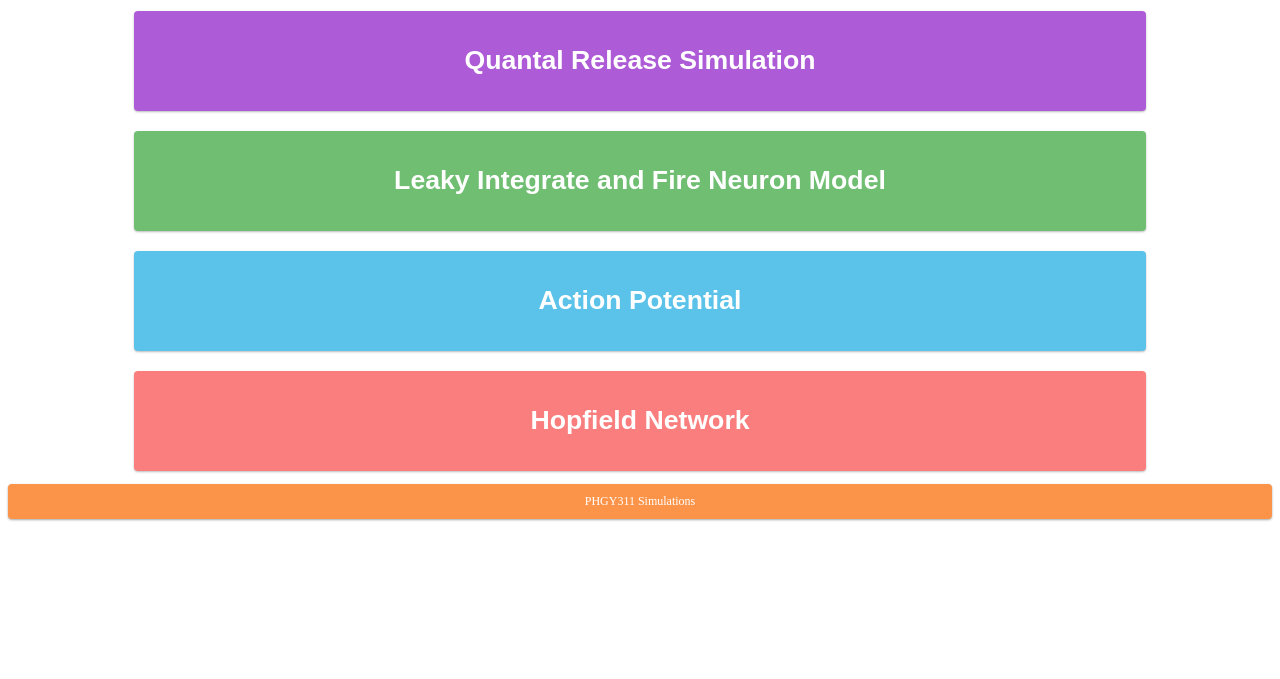
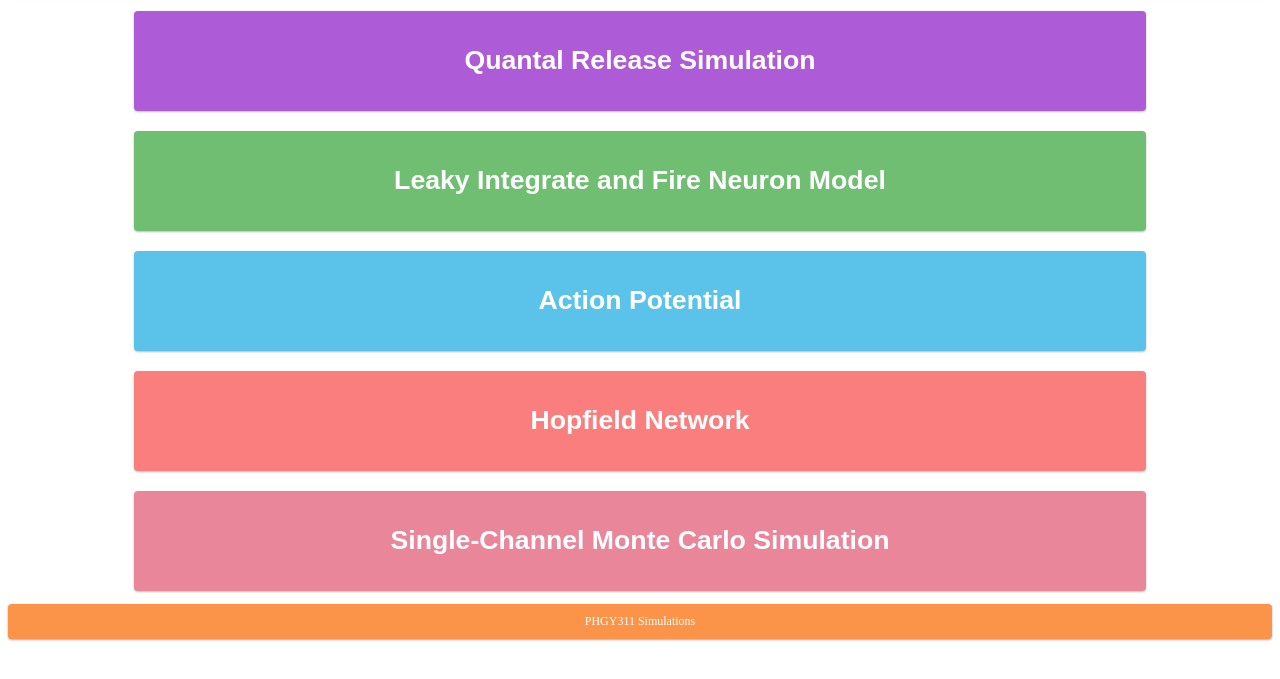
Before and after one commit to sjostromlab/SjostromLab.github.io, a plain HTML site: page index.html in a window 1280 px wide. Shown: the part 93-772 px from the top of the page. Drawn offline with Linux system fonts and the light colour scheme.

Commit message:
updated index for new sim

```diff
--- a/index.html
+++ b/index.html
@@ -41,6 +41,13 @@
   </div>
 </div>
 
+<div class="row">
+  <div class="center">
+  <button class="btn btn-success" onclick=" window.open('SingleChannel/index.html','_blank')" style="background-color: #e46982;"> <h1>Single-Channel Monte Carlo Simulation</h1></button>
+  </div>
+</div>
+
+
 <div class="footer">
 	PHGY311 Simulations
 </div>
```
